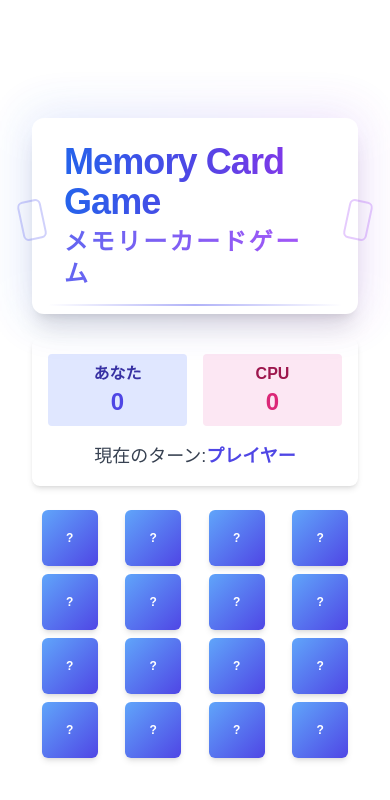
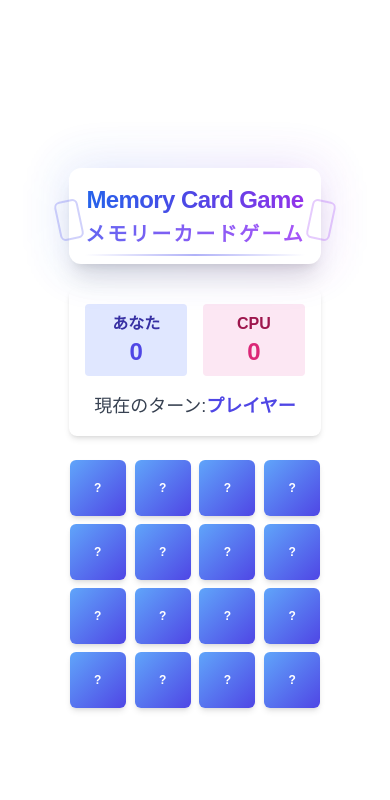
Before and after one commit to AlpineHunter/memory-magic-game, a Next.js app: page / in a window 390 px wide. Shown: the top 800 px of the page. Built offline with nearby package versions, Linux system fonts and the light colour scheme.

Commit message:
タイトルデザイン変更

```diff
--- a/src/components/GameBoard.tsx
+++ b/src/components/GameBoard.tsx
@@ -206,15 +206,15 @@ const GameBoard: React.FC = () => {
             <div className='absolute -inset-1 bg-gradient-to-r from-blue-600/20 via-indigo-600/20 to-purple-600/20 blur-xl rounded-xl opacity-75 group-hover:opacity-100 transition duration-1000'></div>
 
             {/* メインコンテナ */}
-            <div className='relative px-8 py-6 bg-white dark:bg-gray-900 rounded-xl shadow-xl'>
+            <div className='relative px-4 py-4 sm:px-6 sm:py-5 md:px-8 md:py-6 bg-white dark:bg-gray-900 rounded-xl shadow-xl'>
               <div className='flex flex-col items-center space-y-1'>
                 {/* メインタイトル */}
-                <div className='text-4xl md:text-5xl font-bold tracking-tight bg-gradient-to-r from-blue-600 via-indigo-600 to-purple-600 bg-clip-text text-transparent'>
+                <div className='text-2xl sm:text-3xl md:text-4xl lg:text-5xl font-bold tracking-tight bg-gradient-to-r from-blue-600 via-indigo-600 to-purple-600 bg-clip-text text-transparent'>
                   Memory Card Game
                 </div>
 
                 {/* 日本語タイトル */}
-                <div className='text-2xl md:text-3xl font-bold tracking-widest bg-gradient-to-r from-indigo-500 to-purple-500 bg-clip-text text-transparent'>
+                <div className='text-xl sm:text-2xl md:text-3xl lg:text-3xl font-bold tracking-widest bg-gradient-to-r from-indigo-500 to-purple-500 bg-clip-text text-transparent'>
                   メモリーカードゲーム
                 </div>
 
```
